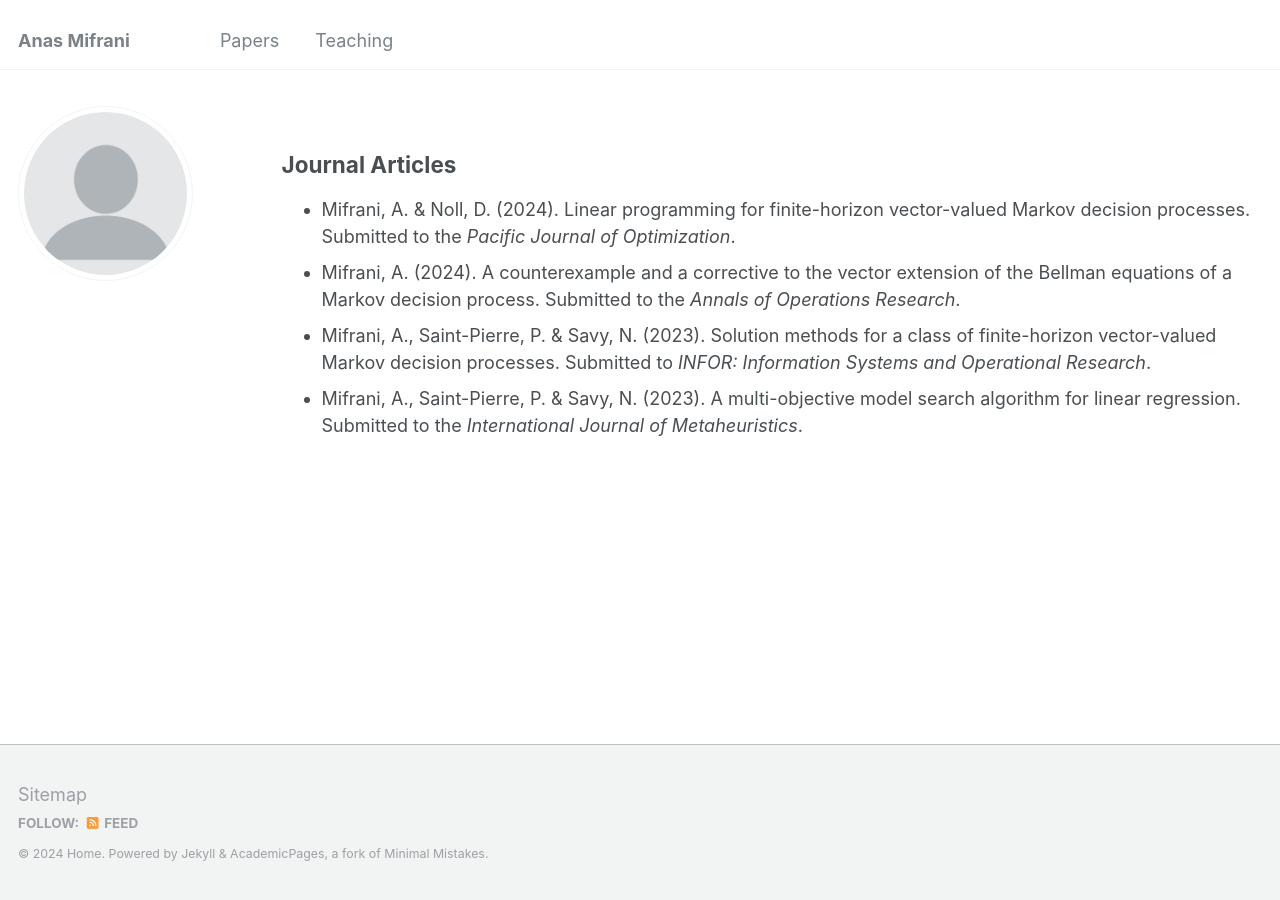
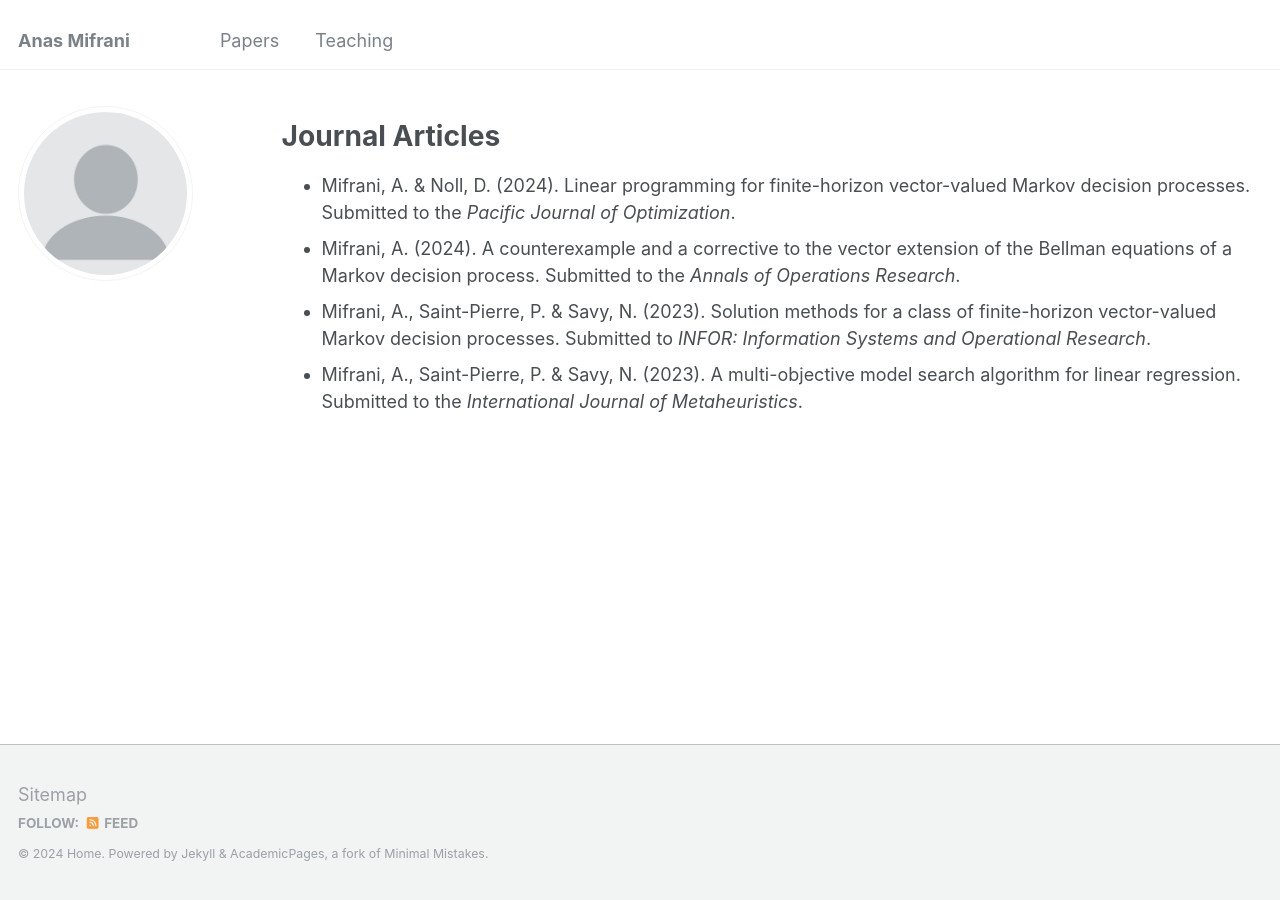
Before and after one commit to anmifrani/anmifrani.github.io, a Jekyll site: the page built from _pages/publications.md, in a window 1280 px wide. Built offline with Jekyll 4.4.1, drawn with Linux system fonts in a browser that asks for light colours.

```diff
--- a/_pages/publications.md
+++ b/_pages/publications.md
@@ -5,7 +5,7 @@ permalink: /papers/
 author_profile: true
 ---
 
-## Journal Articles
+# Journal Articles
 
 * Mifrani, A. & Noll, D. (2024). Linear programming for finite-horizon vector-valued Markov decision processes. Submitted to the <em>Pacific Journal of Optimization</em>.
 * Mifrani, A. (2024). A counterexample and a corrective to the vector extension of the Bellman equations of a Markov decision process. Submitted to the <em>Annals of Operations Research</em>.
```
